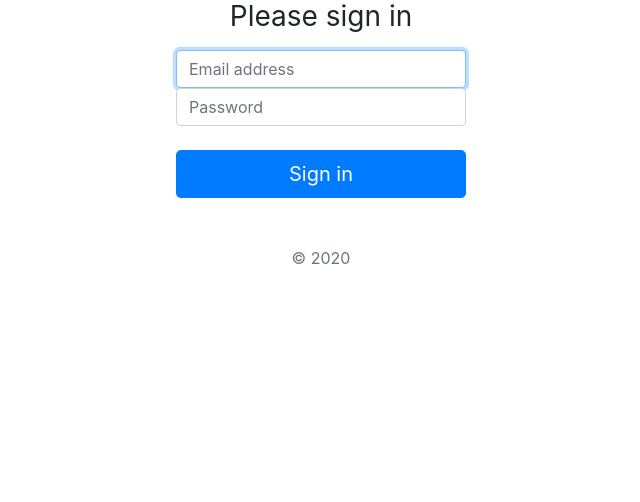
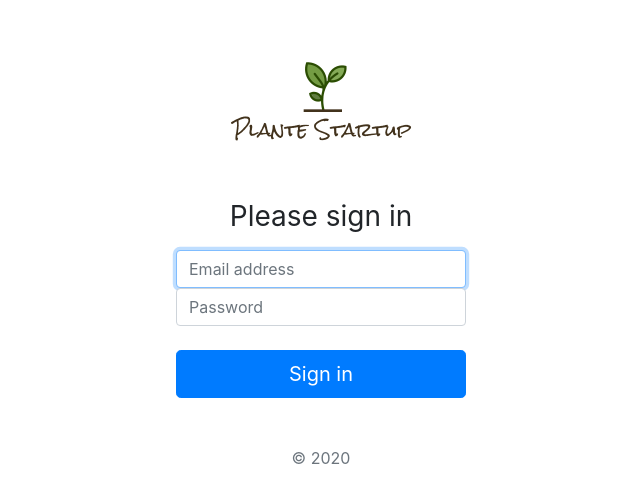
Before and after one commit to AndreasPB/Plante_Startup, a website: page public/views/login.html in a window 1280 px wide. Shown: the whole page, without its empty margins (319-959 px from the left). Drawn offline with nearby package versions, Linux system fonts and the light colour scheme.

Commit message:
Logo added

```diff
--- a/public/views/login.html
+++ b/public/views/login.html
@@ -13,6 +13,8 @@
 
 <body class="text-center">
   <div class="container" style="max-width: 20em;">
+
+    <img class="logo" src="../img/plantestartup_logo.png">
 
     <h1 class="h3 mb-3 font-weight-normal">Please sign in</h1>
 
```
Also changed, not shown: public/img/plantestartup_logo.png (added).
